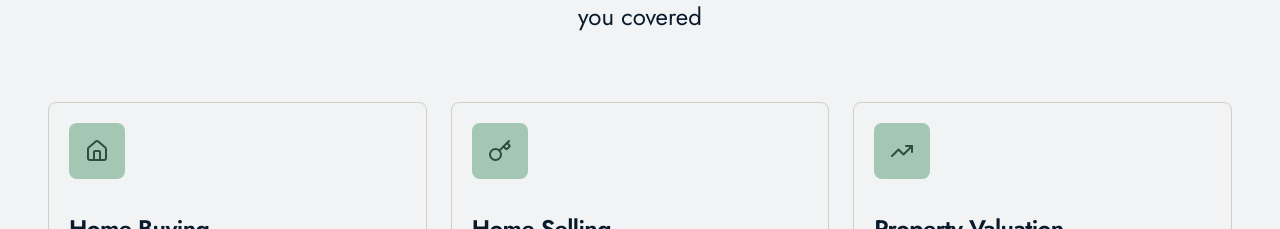
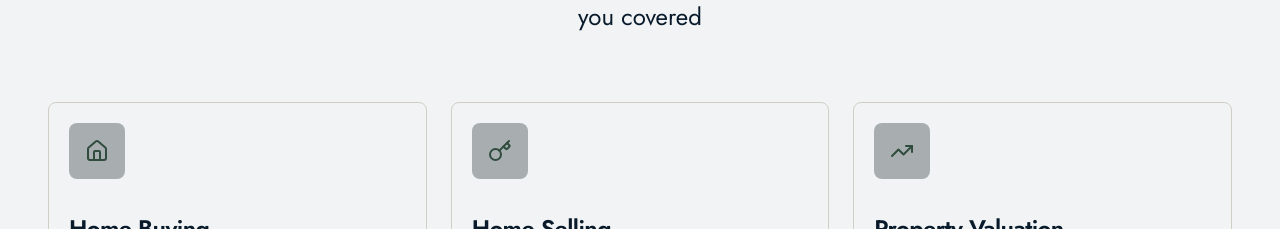
Before and after one commit to rakib3719/Farrior-Home, a Next.js app in the folder farrior-homes-frontend/: page / in a window 1280 px wide. Shown: the part 2264-2493 px from the top of the page. Built offline with nearby package versions, Linux system fonts and the light colour scheme; no server answers; a web font is replaced by a local one.

Commit message:
feat: MiniCard

```diff
--- a/farrior-homes-frontend/components/shared/MiniCard/MiniCard.tsx
+++ b/farrior-homes-frontend/components/shared/MiniCard/MiniCard.tsx
@@ -17,7 +17,7 @@ export default function MiniCard({
   title,
   description,
   containerClass = "flex flex-col items-start justify-start text-start border border-[#D1CEC6] rounded-lg py-5 px-6 md:px-5 hover:shadow-lg hover:bg-[#F8FAF9] hover:border-[#8F8A7E] transition-shadow duration-300",
-  iconBgClass = "w-12 h-12 md:w-14 md:h-14 bg-[#A3C7B3] rounded-lg text-center",
+  iconBgClass = "w-12 h-12 md:w-14 md:h-14 bg-[#a8aeaf] rounded-lg text-center",
   iconClass = "w-8 h-8 md:w-10 md:h-10 text-2xl text-[#304C3E] font-normal flex items-center justify-center",
   titleClass = "text-(--primary-text-color) text-[18px] md:text-[24px] font-bold tracking-tight jost-600",
   subtitleClass = "text-(--primary-text-color) text-[13px] font-regular max-w-[400px] leading-relaxed mt-3",
```
